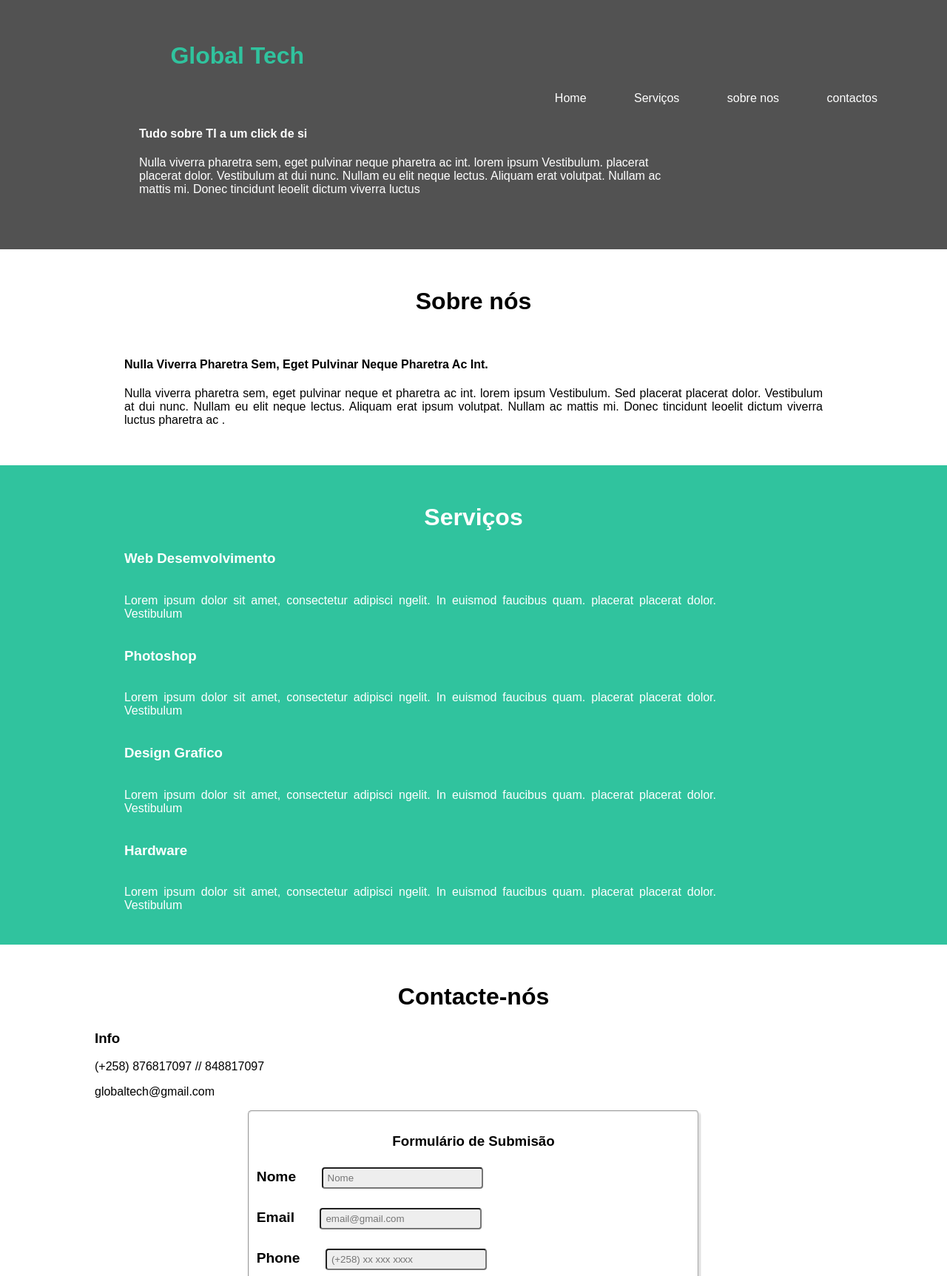
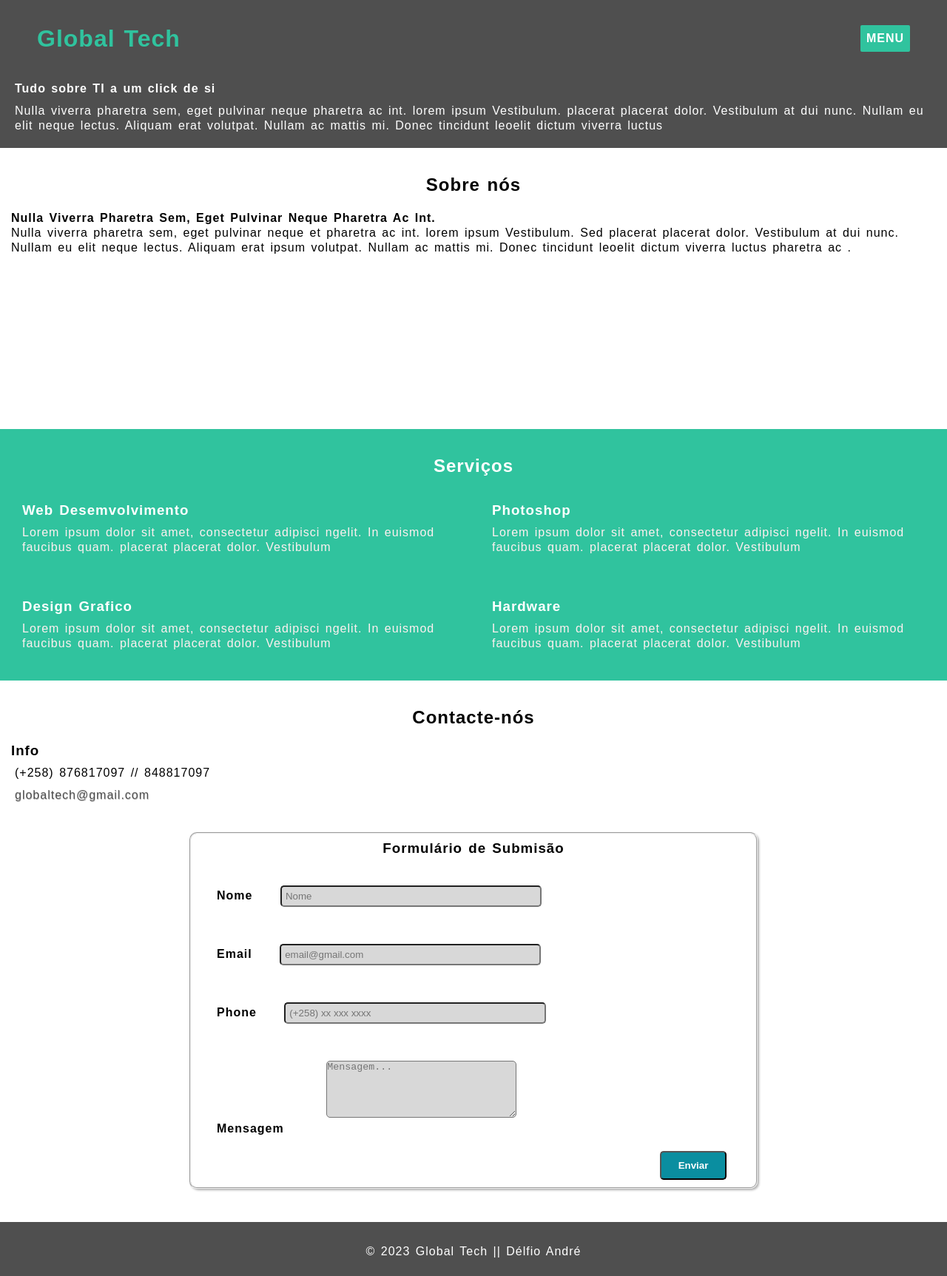
Before and after one commit to DelfioAndre/Globa-Tech, a plain HTML site: page index.html in a window 1280 px wide. Shown: the part 16-1741 px from the top of the page at 74% size. Drawn offline with Linux system fonts and the light colour scheme.

Commit message:
Segundo Push

```diff
--- a/css/all.css
+++ b/css/all.css
@@ -1,182 +1,58 @@
-/*@charset "UTF-8"
+@charset "UTF-8";
 
-/*MObile First*/
+@media (min-width: 481px) {
 
-/*
-*{
-    margin: 0px;
-    padding: 0px;
-}
-
-:root {
-    --cor1:#30c39e;
-    --cor2:#0a8ea0;
-
-    --font1:'sans-serif';
-    --font2:'FontAwesome';
-    --font3:'fontawesome-webfont';
-}
-
-body {
-    font-family: sans-serif;
-    margin: 0px;
-    padding: 0px;
-}
-
-html, body {
-    background-color: white;
-}
-
-header {
-    color: white;
-    background-color: rgba(0, 0, 0, 0.678);
-    padding: 30px 30px 70px 30px;
-}
-
-header > h2 {
-    color: var(--cor1);
-    font-size: 2em;
-    font-weight: bolder;
-}
-
-header > span {
-    color: white;
-    text-transform: uppercase;
-    background-color: var(--cor1);
-    padding: 10px;
-    position: absolute;
-    right: 5%;
-    top: 10%;
+    section {
+        padding: 15px;
 
     }
 
-header > span:hover {
-    color: black;
-    background-color: white;
+    section#sobre {
+        height: 350px;
     }
 
-menu {
-    display: none;
-    padding: 0px;
-    margin: 0px;
+    section#servic article { /* Grid para organizar colunas e linhas da secao servicos*/
+
+        display: grid;
+        grid-template-columns: repeat(2, 1fr); /*Numero de colunas*/
+        gap: 20px; /*Espaçãmento entre as celulas*/
+
+    }
+    section#servic article div {
+
     }
 
-header > menu > ul {
-    list-style-type: none;
+    section#servic article div p {
+        margin: 10px 0px;
     }
 
-header > menu > ul > li  {
-    display: inline-block;
+    /*Formulario*/
+    section#contact > form {
+        display: flex;
+        justify-content: center;
+
+    }
+    section#contact > form fieldset {
+        margin: 30px;
+        width: 60vw;
+
+    }
+    section#contact form label {
+        padding: 30px;
+
+    }
+    section#contact form input {
+        width: 45%;
+        margin: 20px 0px;
+    }
+    section#contact form textarea {
         margin: 20px;
 
     }
-
-a {
-    color: white;
-    padding: 10px;
-    text-decoration: none;
+    section#contact form input.submit {
+        margin: 10px 40px;
+        padding: 10px 0px;
+        width: 90px;
     }
 
-a:hover {
-    color: var(--cor1) ;
-
 }
-
-section {
-    color: white;
-    padding: 30px;
-    text-align: justify;
-}
-section h2 {
-    text-align: center;
-    font-size: 2em;
-}
-
-section#sobre {
-    color: black;
-
-}
-
-
-
-
-section#servic {
-    background-color: var(--cor1) ;
-    position: relative;
-
-}
-section#servic > div#colunas {
-    display: flexbox;
-    flex-direction: row;
-    width: 50%;
-    flex-wrap: wrap;
-
-}
-
-section#contact {
-    color: black;
-
-
-}
-
-fieldset {
-    border-radius: 5px;
-    background-color: white;
-    padding: 10px 10px 50px 10px;
-
-
-    position: relative;
-    right: 0;
-    box-shadow: 2px 2px 2px rgba(0, 0, 0, 0.158);
-}
-fieldset h3 {
-    text-align: center;
-
-}
-
-form {
-    color: black;
-    font-weight: bold;
-
-}
-
-form > label {
-    display: flexbox;
-
-}
-form input, textarea {
-    background-color: rgba(211, 211, 211, 0.384);
-    padding: 5px;
-    border-radius: 4px;
-    margin: 5px 15px 5px 5px;
-}
-form input.submit {
-    background-color: var(--cor2);
-    color: white;
-    position: absolute;
-    right: 7%;
-    bottom: 1%;
-    padding: 10px 15px 10px 15px;
-    border-radius: 5px;
-
-
-}
-
-form input.submit:hover {
-    cursor: pointer;
-    color: white;
-    background-color: rgba(0, 0, 0, 0.589);
-
-}
-
-
-
-footer {
-     background-color: rgba(0, 0, 0, 0.829);
-    padding: 50px;
-
-}
-footer p {
-    color: white;
-    text-align: center;
-}
--- a/css/style.css
+++ b/css/style.css
@@ -1,4 +1,4 @@
-@charset "UTF-8"
+@charset "UTF-8";
 
 /*MObile First*/
 
@@ -10,6 +10,7 @@
 :root {
     --cor1:#30c39e;
     --cor2:#0a8ea0;
+    --cor3:#000000b0;
 
     --font1:'sans-serif';
     --font2:'FontAwesome';
@@ -17,273 +18,193 @@
 }
 
 body {
-    font-family: sans-serif;
-    margin: 0px;
-    padding: 0px;
-}
+    font-family: Arial, Helvetica, sans-serif;
+    word-spacing: 2px;
+    line-height: 20px;
+    letter-spacing: 1px;
 
-html, body {
-    background-color: white;
 }
 
 header {
-    color: white;
-    background-color: rgba(0, 0, 0, 0.678);
-    padding: 30px 30px 70px 30px;
+    background-color: var(--cor3);
+    padding: 20px;
+
+}
+#header {
+    display: flex;
+    flex-flow: wrap;
+    justify-content: space-between;
+    align-items: center;
 }
 
-header > h2 {
+header h2 {
+    /*border: 1px dashed blue;*/
     color: var(--cor1);
     font-size: 2em;
-    font-weight: bolder;
-   padding: 21px 5px 50px 50px ;
+    margin: 30px;
+    flex: 0 0 200px;
+    /*flex-basis: 200px;*/
+
+}
+header span { /*Menu Hamburguer*/
+    cursor: pointer;
+    color: #fff;
+    font-weight: bold;
+    text-transform: uppercase;
+    background-color: var(--cor1);
+    border-radius: 2px;
+    padding: 8px;
+    margin: 30px;
+}
+header span:hover {
+    color: black;
+    background-color: #fff;
+    transition: .4s;
+}
+header nav#menu {
+    /*border: 1px dashed blue;*/
+
+    display: none;
+    background-color: #fff;
+    padding: 10px;
+    height: 200px;
+    border-radius: 2px;
+    align-items: center;
+
+}
+header nav#menu.active {
+    display: block;
 }
 
+header a {
+    color: var(--cor1);
+    text-decoration: none;
+    margin: 10px;
 
-
-header >div#first  {
-    padding: 10px 40px 10px 40px;
 }
-
-
-header > span {
-    color: white;
-    text-transform: uppercase;
-    background-color: var(--cor1);
-    padding: 10px;
-    position: absolute;
-    right: 5%;
-    top: 17%;
-    cursor: pointer;
+header a:hover {
+    color: #fff;
+}
+header p {
+    color: #fff;
 
 }
 
-header > span:hover {
-    color: black;
-    background-color: white;
-    transition: .7s;
-}
-
-menu {
-    display: none;
-    position: absolute;
-    right: 13%;
-    top: 13%;
-    padding: 0px;
-    margin: 0px;
-}
-
-header > menu > ul {
-    list-style-type: none;
-}
-
-header > menu > ul > li  {
-    display: inline-block;
-    margin: 20px;
-
-}
-
-a {
-    color: white;
-    padding: 10px;
-    text-decoration: none;
-}
-
-a:hover {
-    color: var(--cor1) ;
-
+header h4{
+    color: #fff;
+    margin: 10px 0px;
 }
 
 section {
-    color: white;
-    padding: 30px;
-    text-align: justify;
+    padding: 50px;
+
+
 }
 section h2 {
     text-align: center;
-    font-size: 2em;
+    margin: 25px;
 }
 
-section#sobre {
+section#servic {
+    color: #fff;
+    background-color: var(--cor1);
+}
+section#servic div {
+    margin: 15px;
+}
+section#servic div p {
+    color: #fff0f0;
+}
+
+section#contact {
+    padding: 15px;
+}
+section#contact p {
+    margin: 10px 5px;
+}
+section#contact p a{
+    color: rgba(0, 0, 0, 0.603);
+    text-decoration: none;
+    text-shadow: .5px .5px rgba(0, 0, 0, 0.295);
+}
+section#contact p a:hover {
     color: black;
 
 }
-
-div#second {
-    padding: 10px 40px 10px 40px;
-}
-
-
-
-
-section#servic {
-    background-color: var(--cor1) ;
-    position: relative;
+section#contact  form { /*Formatacao do formulario*/
+    border-radius: 10px;
 
 }
+section#contact  form fieldset {
+    display: flex;
+    flex-flow: column wrap;
+    justify-content: space-between;
+    margin: 20px;
 
-section#servic h3 {
-    padding: 0px 40px;
+    justify-content: center;
+    box-sizing: border-box;
+    border-radius: 10px;
+    box-shadow: 2px 2px 3px rgba(0, 0, 0, 0.308);
 }
-
-
-section#servic > #father {
-    padding: 2px 40px 2px 40px;
-}
-
-section#servic > div#colunas {
-    padding: 2px 40px 2px 40px;
+section#contact form h3 {
+    text-align: center;
+    padding: 10px;
 
 }
-
-section#contact {
-    color: black;
-
-
-}
-
-fieldset {
-    border-radius: 5px;
-    background-color: white;
-    padding: 10px 10px 50px 10px;
-
-
-    position: relative;
-    right: 0;
-    box-shadow: 2px 2px 2px rgba(0, 0, 0, 0.158);
-}
-fieldset h3 {
-    text-align: center;
-
-}
-
-form {
-    color: black;
+section#contact form label {
+    padding: 10px;
     font-weight: bold;
 
 }
-
-form > label {
-    display: flexbox;
+section#contact form input {
+    background-color: #8080804f;
+    border-radius: 5px;
+    padding: 5px;
+    margin: 10px;
 
 }
-form input, textarea {
-    background-color: rgba(211, 211, 211, 0.384);
-    padding: 5px;
-    border-radius: 4px;
-    margin: 5px 15px 5px 5px;
+section#contact form textarea {
+    background-color: #8080804f;
+    border-radius: 5px;
+    margin: 5px 10px;
 }
-form input.submit {
-    background-color: var(--cor2);
-    color: white;
-    position: absolute;
-    right: 7%;
-    bottom: 1%;
-    padding: 10px 15px 10px 15px;
-    border-radius: 5px;
-
+asaide {
+    display: flex;
+    justify-content: right;
+}
+section#contact form input.submit {
+    color: #fff;
+    font-weight: bold;
+    background-color: #0a8ea0;
+    padding: 10px 15px;
+    align-items: right;
 
 }
+section#contact form input.submit:hover {
+    background-color: rgba(128, 128, 128, 0.644);
+    color: black;
+    box-shadow: 2px 2px 3px rgba(0, 0, 0, 0.342);
+    transition: background-color .5s;
+    transition: color .5s;
+}
 
-form input.submit:hover {
-    cursor: pointer;
-    color: white;
-    background-color: rgba(0, 0, 0, 0.589);
+footer {
+    background-color: var(--cor3);
+
+    padding: 15px;
+    height: 100px;
+}
+footer p {
+    color: #fff;
+    text-align: center;
+    margin: 15px;
+}
+footer p a {
+    color: #fff;
+    text-decoration: none;
 
 }
-
-
-
-footer {
-     background-color: rgba(0, 0, 0, 0.829);
-    padding: 50px;
-
+footer p a:hover {
+    color: var(--cor2);
+    transition: .2s;
 }
-footer p {
-    color: white;
-    text-align: center;
-}
-
-/*--------------------Media Query DeskTop------------------*/
-
-
-@media screen and (min-width: 768px) {
-
-    header {
-        padding: 2% 10%;
-    }
-
-    header >h2, header > ul {
-        padding: 2% 10%;
-        width:40%;
-    }
-
-    menu {
-        display: block;
-        display: flexbox
-        ;
-        flex-direction: row;
-        position: absolute;
-        right: 5%;
-        top: 13%;
-
-    }
-
-    span {
-        display: none;
-    }
-
-    header > div#first {
-        margin: 20px;
-
-        display: block;
-        width: 70%;
-
-    }
-
-    section {
-        padding: 2% 10%;
-    }
-
-
-    section#servic > div#father {
-        display: flex;
-        flex-wrap: wrap;
-        max-width: 800px;
-
-    }
-    div#colunas {
-        flex: 1 1 200px;
-
-    }
-
-    form {
-        align-items: center;
-        max-width: 60%;
-        height: 4;
-        margin: auto;
-
-    }
-
-    form input, textarea {
-    padding: 5px 3px 5px 6px;
-    margin-left: 30px;
-    width: 35%;
-
-
-
-    }
-    input#enviar {
-        width: 17%;
-
-    }
-
-    label {
-        font-size: 1.2em;
-    }
-
-
-
-
-
-}
--- a/index.html
+++ b/index.html
@@ -3,7 +3,7 @@
 <head>
     <meta charset="UTF-8">
     <meta name="viewport" content="width=device-width, initial-scale=1.0">
-    <link rel="stylesheet" href="css/style.css">
+    <link rel="stylesheet" href="css/style.css" >
     <link rel="stylesheet" href="css/all.css">
     <link rel="stylesheet" href="https://fonts.googleapsi.com/icon?family=Material+Icons" role="stylesheet">
 
@@ -14,25 +14,26 @@
 <body>
     <header>
 
+        <div id="header">
             <h2>Global Tech</h2>
             <!--<img src="imagens/icons/menu_FILL0_wght400_GRAD0_opsz24.png" id="burguer" alt=""-->
-        <span id="burguer" onclick="clickMenu()">menu</span>
-        <menu id="itens">
-            <ul>
-                <li><a href="#">Home</a></li>
-                <li><a href="#servic">Serviços</a></li>
-                <li><a href="#sobre">sobre nos</a></li>
-                <li><a href="#contact">contactos</a></li>
-            </ul>
-        </menu>
+            <span id="burguer" onclick="toggleMenu()">menu</span>
 
+            <nav id="menu" class="menu">
+                <a href="#">Home</a>
+                <a href="#servic">Serviços</a>
+                <a href="#sobre">sobre nos</a>
+                <a href="#contact">contactos</a>
+            </nav>
+        </div>
 
     <div id="first">
         <h4>Tudo sobre TI a um click de si</h4>
         <p>Nulla viverra pharetra sem, eget pulvinar neque pharetra ac int. lorem ipsum Vestibulum. placerat placerat dolor. Vestibulum at dui nunc. Nullam eu elit neque lectus. Aliquam erat volutpat. Nullam ac mattis mi. Donec tincidunt leoelit dictum viverra luctus</p>
     </div>
+    </header>
 
-    </header>
+
 
     <section id="sobre">
         <h2>Sobre nós</h2>
@@ -47,35 +48,31 @@
 
     <section id="servic">
             <h2>Serviços</h2>
+
+            <article>
+
+                <div class="esq">
                     <h3>Web Desemvolvimento </h3>
-            <div id="father">
-                <div id="colunas">
+                    <p>Lorem ipsum dolor sit amet, consectetur adipisci ngelit. In euismod faucibus quam. placerat placerat dolor. Vestibulum</p>
+                </div>
+
+                <div class="dir">
+                    <h3>Photoshop</h3>
 
                     <p>Lorem ipsum dolor sit amet, consectetur adipisci ngelit. In euismod faucibus quam. placerat placerat dolor. Vestibulum</p>
                 </div>
-            </div>
-            <h3>Photoshop</h3>
-            <div id="father">
-                <div id="colunas">
+
+                <div class="esq">
+                    <h3>Design Grafico</h3>
 
                     <p>Lorem ipsum dolor sit amet, consectetur adipisci ngelit. In euismod faucibus quam. placerat placerat dolor. Vestibulum</p>
                 </div>
-            </div>
-            <h3>Design Grafico</h3>
-            <div id="father">
-                <div id="colunas">
 
+                <div class="dir">
+                    <h3>Hardware</h3>
                     <p>Lorem ipsum dolor sit amet, consectetur adipisci ngelit. In euismod faucibus quam. placerat placerat dolor. Vestibulum</p>
                 </div>
-            </div>
-            <h3>Hardware</h3>
-            <div id="father">
-                <div id="colunas">
-
-                    <p>Lorem ipsum dolor sit amet, consectetur adipisci ngelit. In euismod faucibus quam. placerat placerat dolor. Vestibulum</p>
-                </div>
-            </div>
-        </div>
+        </article>
 
 
     </section>
@@ -84,19 +81,20 @@
         <h2>Contacte-nós</h2>
         <h3>Info</h3>
         <p>(+258) 876817097 // 848817097</p>
-        <p>globaltech@gmail.com</p>
+        <p><a href="mailto:globaltech@gmail.com" target="_blank">globaltech@gmail.com</a></p>
 
 
         <form action="#" method="post">
             <fieldset>
                 <h3>Formulário de Submisão</h3>
+                <div>
                     <p>
                         <label for="inome">Nome</label>
                         <input type="text" name="nome" id="inome" placeholder="Nome" maxlength="30">
                     </p>
                     <p>
                         <label for="imail">Email</label>
-                    <input type="email" name="email" id="imail" placeholder="email@gmail.com" maxlength="30">
+                        <input type="email" name="email" id="imail" placeholder="email@gmail.com" maxlength="50">
                     </p>
                     <p>
                         <label for="icll">Phone</label>
@@ -106,7 +104,8 @@
                         <label for="imsg">Mensagem</label>
                         <textarea name="msg" id="imsg" cols="30" rows="5" placeholder="Mensagem..."></textarea>
                     </p>
-                <input type="submit" id="enviar" value="Enviar" class="submit">
+                    <asaide><input type="submit" id="enviar" value="Enviar" class="submit"></asaide>
+                </div>
             </fieldset>
         </form>
 
@@ -114,26 +113,32 @@
     </section>
 
     <footer>
-        <p> &copy; 2023Global Tech  ||<a href="#" target="_blank">Délfio André</a> & <a href="#" target="_blank">Natalino Queba</a></p>
+        <p> &copy; 2023 <a href="#" target="_blank">Global Tech</a>  || <a href="#" target="_blank">Délfio André</a> <!-- & <a href="#" target="_blank">Natalino Queba</a>--></p>
 <a href=""></a>
     </footer>
     <script>
-        function mudouTamanho() {
-            if (window.innerWidth >= 768) {
+        /*function mudouTamanho() {
+            if (window.innerWidth >= 678) {
                 itens.style.display = 'block'
             } else {
                 itens.style.display ='none'
             }
         }
+        */
 
-        function clickMenu() {
-            if (itens.style.display == 'block'){
-                itens.style.display ='none'
-            } else {
-                itens.style.display ='block'
+            function toggleMenu() {
+            const menu = document.getElementById("menu");
+            menu.classList.toggle("active");
         }
 
+
+
+       /* function clickMenu() {
+            const nav = document.getElementById("nav");
+            nav.classList.click("active");
         }
+        */
+
     </script>
 </body>
 </html>
```
Lines whose indentation alone changed are shown as unchanged.
